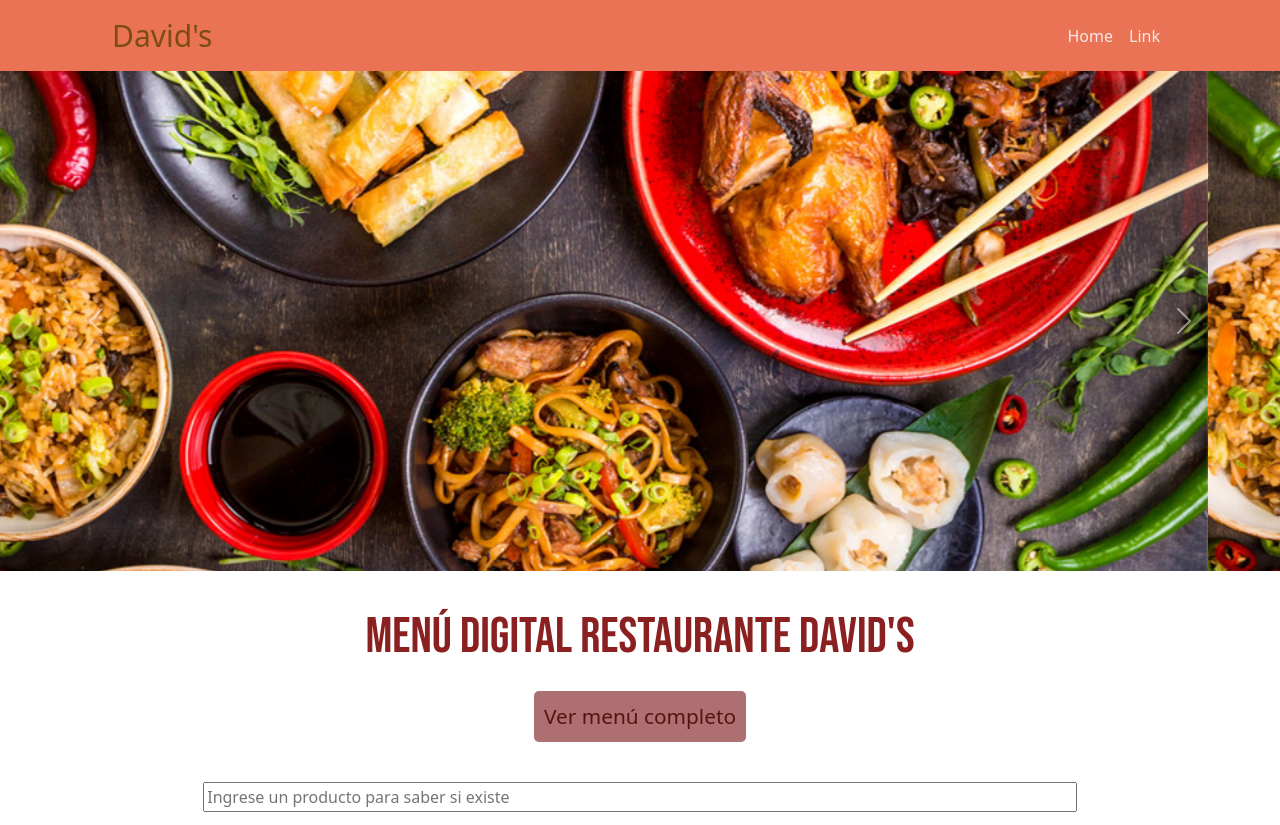
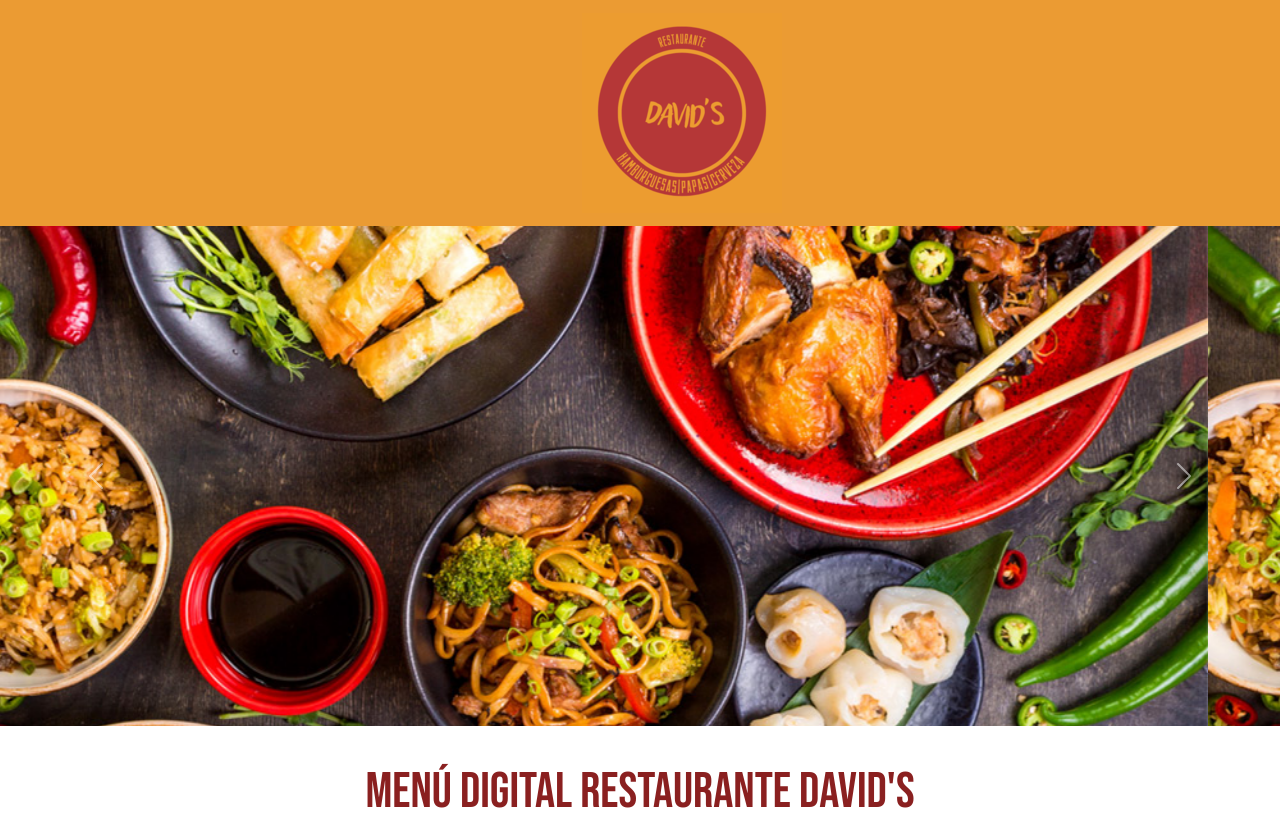
Before and after one commit to Silvigauto/DOM-, a website: page index.html in a window 1280 px wide. Shown: the top 825 px of the page. Drawn offline with Linux system fonts and the light colour scheme.

Commit message:
arreglo logo

```diff
--- a/index.html
+++ b/index.html
@@ -14,27 +14,14 @@
 <body>
 
     <nav class="navbar navbar-expand-lg ">
-        <div class="container-fluid">
-          <a class="navbar-brand" href="index.html">David's</a>
+        <div class="container-fluid d-flex flex-column align-items-center">
+          <a class="navbar-brand" href="index.html">
+            <img src="img/David's.png" alt="Logo del restaurante" >
+          </a>
           <button class="navbar-toggler" type="button" data-bs-toggle="collapse" data-bs-target="#navbarSupportedContent" aria-controls="navbarSupportedContent" aria-expanded="false" aria-label="Toggle navigation">
             <span class="navbar-toggler-icon"></span>
           </button>
-          <div class="collapse navbar-collapse" id="navbarSupportedContent">
-            <ul class="navbar-nav ms-auto mb-2 mb-lg-0">
-              <li class="nav-item">
-                <a class="nav-link active" aria-current="page" href="#">Home</a>
-              </li>
-              <li class="nav-item">
-                <a class="nav-link" href="#">Link</a>
-              </li>
-              <li class="nav-item dropdown">
 
-
-              </li>
-
-            </ul>
-
-          </div>
         </div>
       </nav>
 
--- a/scss/_navbar.scss
+++ b/scss/_navbar.scss
@@ -1,5 +1,7 @@
 .navbar {
-    background-color: rgb(235, 115, 85);
+    background-color: #EB9B33;
+
+
 
     .navbar-brand{
         color: rgb(124, 77, 15);
```
Also changed, not shown: css/main.css, img/David's.png (added).
